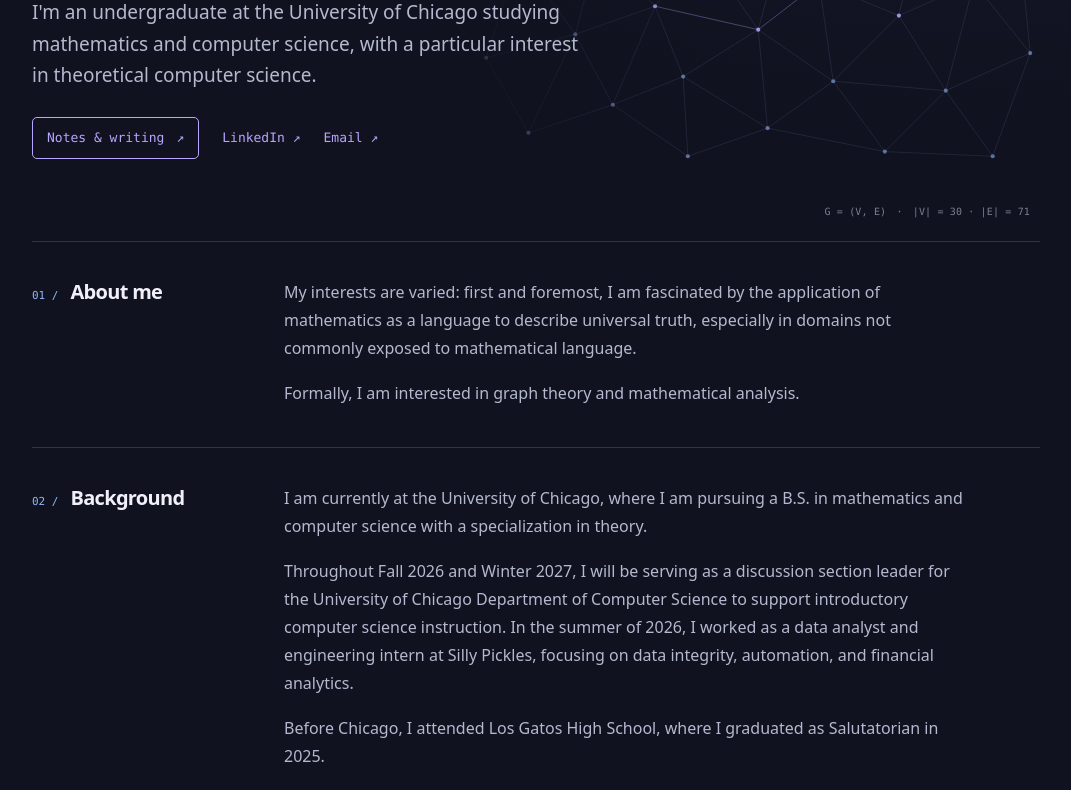
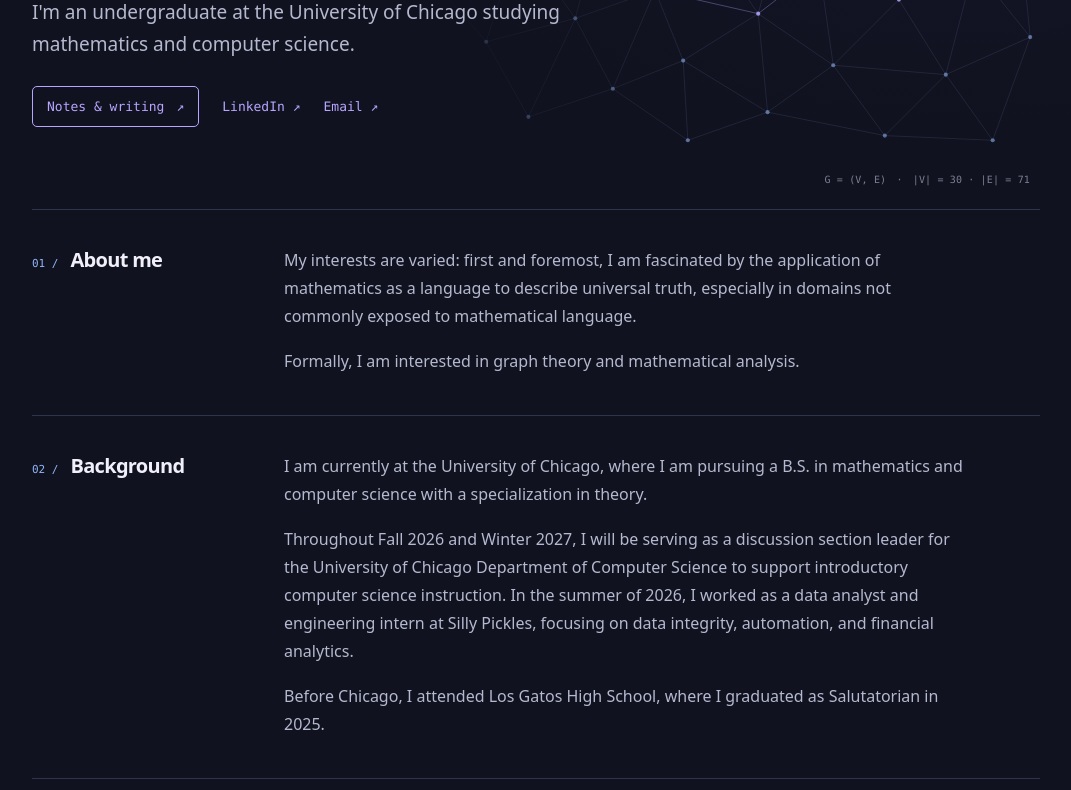
Before and after one commit to andreashaapalainen/andreashaapalainen.github.io, a plain HTML site: page index.html in a window 1280 px wide. Shown: the part 304-1094 px from the top of the page, without its empty margins (104-1175 px from the left). Drawn offline with Linux system fonts and the light colour scheme.

Commit message:
Update index.html

```diff
--- a/index.html
+++ b/index.html
@@ -164,7 +164,7 @@ h2 { font-size: 20px; line-height: 1.35; font-weight: 600; margin: 0; letter-spa
       <div>
         <div class="eyebrow">University of Chicago · Mathematics &amp; Computer Science</div>
         <h1>Andreas Haapalainen<span style="color:var(--accent)">.</span></h1>
-        <p class="lead">I'm an undergraduate at the University of Chicago studying mathematics and computer science, with a particular interest in theoretical computer science.</p>
+        <p class="lead">I'm an undergraduate at the University of Chicago studying mathematics and computer science.</p>
         <div class="actions">
           <a class="btn" href="#writing">Notes &amp; writing <span aria-hidden="true">↗</span></a>
           <a href="https://www.linkedin.com/in/andreashaapalainen/">LinkedIn ↗</a>
```
